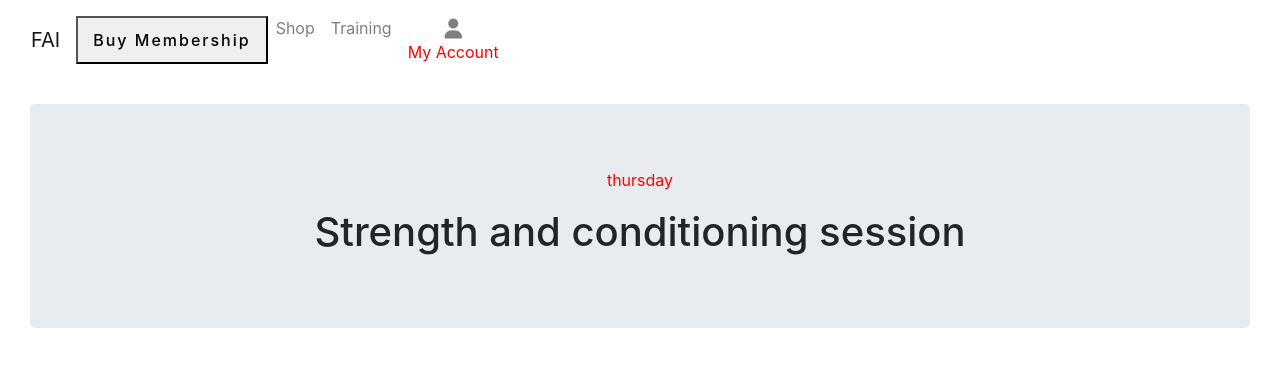
After one commit to robertc181/FAI, a Django app: page /training/1 in a window 1280 px wide. The commit adds this page. Shown: the top 367 px of the page. Run offline with Django 3.2, Linux system fonts and the light colour scheme; data comes from the database, SQL or seed files in the repository; both versions use the stored data as it was after the commit; some libraries are stand-ins or nearby versions.

Commit message:
Add session_detail functionality , template and links

```diff
--- /dev/null
+++ b/training/templates/training/session_detail.html
@@ -0,0 +1,34 @@
+{% extends "academy-base.html" %}
+{% load static %}
+
+{% block page_header %}
+<div class="container header-container">
+    <div class="row">
+        <div class="col"></div>
+    </div>
+</div>
+{% endblock %}
+
+{% block content %}
+
+<div class="container-fluid callout-container">
+
+    <!-- callout -->
+
+    <div class="container-fluid callout-container">
+        <div class="opaque-overlay">&nbsp;</div>
+
+        <section class="callout jumbotron text-center">
+            <p class="highlighted">{{ session.day }}</p>
+            <h1 class="p-light p-dark jumbotron-header">{{ session.name }}
+            </h1>
+        </section>
+    </div>
+
+    <!-- /.callout -->
+
+</div>
+
+
+
+{% endblock %}
--- a/training/templates/training/training.html
+++ b/training/templates/training/training.html
@@ -39,13 +39,11 @@
         <div class="row align-items-center ">
             {% for session in sessions %}
             <div class="col">
-                <div class="box">
+               <div class="box">
                     <p>{{ session.day }}</p>
                     <p>{{ session.name }}</p>
-                    <p>{{ session.description }}</p>
                     <p>{{ session.time }}</p>
-                    <p>{{ session.attendees }}</p>
-                    <button class="button">View</button>
+                    <a href="{% url 'session_detail' session.id %}">View</a>
                 </div>
             </div>
             {% if forloop.counter|divisibleby:1 %}
--- a/training/urls.py
+++ b/training/urls.py
@@ -3,4 +3,5 @@ from . import views
 
 urlpatterns = [
     path('', views.training, name='training'),
+    path('<session_id>', views.session_detail, name='session_detail'),
 ]
--- a/training/views.py
+++ b/training/views.py
@@ -1,4 +1,4 @@
-from django.shortcuts import render
+from django.shortcuts import render, get_object_or_404
 from .models import Session
 
 # Create your views here.
@@ -13,3 +13,15 @@ def training(request):
     }
 
     return render(request, 'training/training.html', context)
+
+
+def session_detail(request, session_id):
+    """ A view to return the session detail page and its contents """
+
+    session = get_object_or_404(Session, pk=session_id)
+
+    context = {
+        'session': session,
+    }
+
+    return render(request, 'training/session_detail.html', context)
```
Also changed, not shown: join_academy/templates/join_academy/join_academy.html (+8 -1 lines), db.sqlite3.
